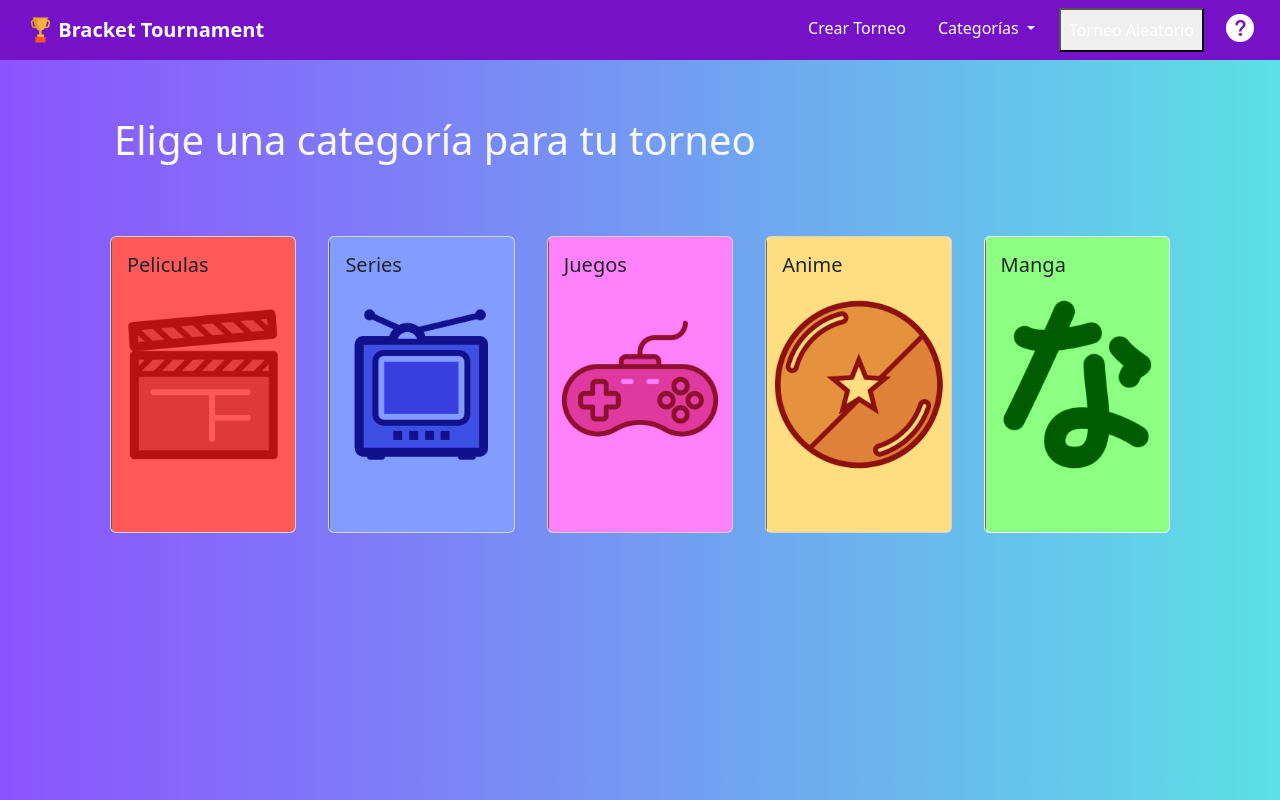
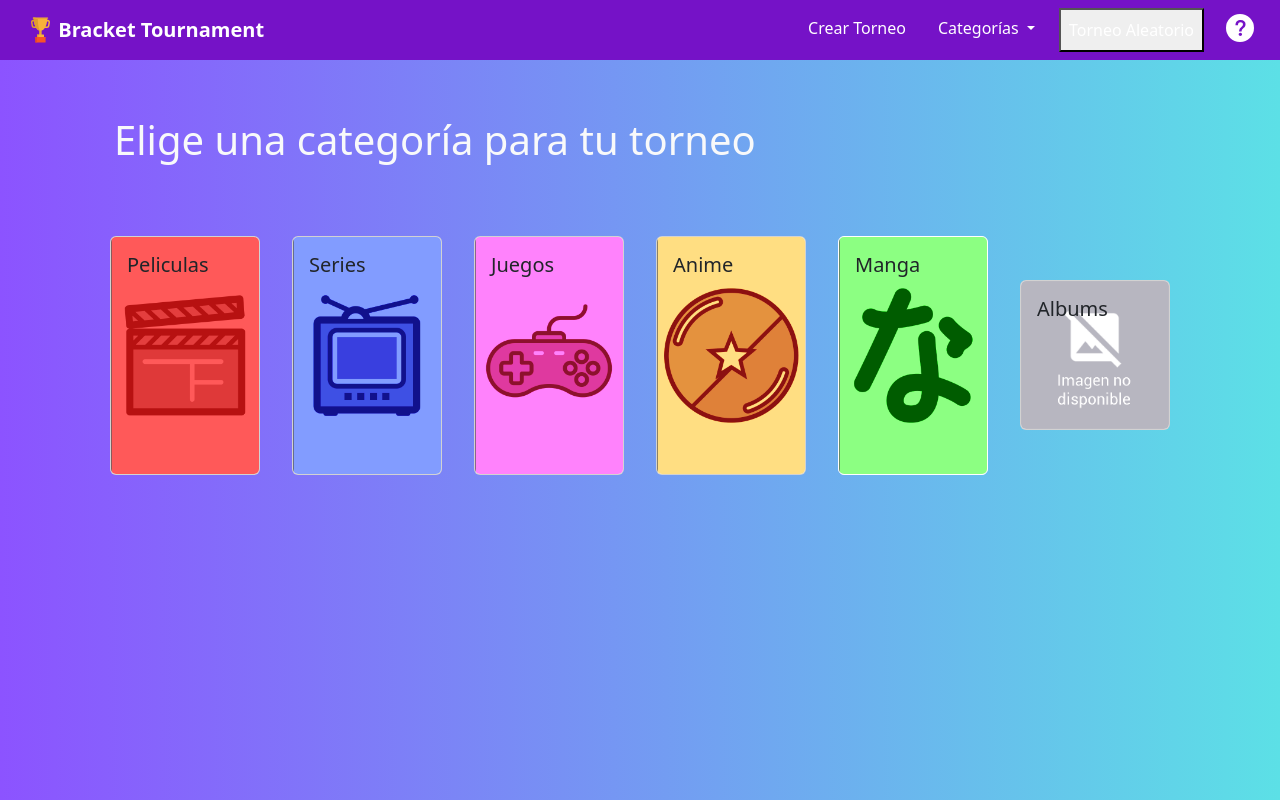
Before and after one commit to PkHila/BracketTournament-Web, an Angular app: page /create-template in a window 1280 px wide. Built offline with nearby package versions, Linux system fonts and the light colour scheme.

Commit message:
integracion last fm

```diff
--- a/src/app/core/categories.enum.ts
+++ b/src/app/core/categories.enum.ts
@@ -4,6 +4,7 @@ export enum Categories {
     games = 'games',
     anime = 'anime',
     manga = 'manga',
+    albums = 'albums',
 }
 
 export enum LocaleCategories {
@@ -12,6 +13,7 @@ export enum LocaleCategories {
     games = 'juegos',
     anime = 'anime',
     manga = 'manga',
+    albums = 'albums',
 }
 
 export const isCategory = (value: string): value is Categories => Object.values(Categories).includes(value as Categories);
--- a/src/app/modules/choose-category/components/choose-category-page/choose-category-page.component.html
+++ b/src/app/modules/choose-category/components/choose-category-page/choose-category-page.component.html
@@ -45,5 +45,13 @@
                 </div>
             </div>
         </div>
+        <div class="p-5 p-sm-3 col-sm-4 col-lg">
+            <div class="card">
+                <img src="../../../../../assets/img_not_found.png" class="card-img" alt="Imagen Albums">
+                <div class="card-img-overlay" (click)="gotoAlbums()">
+                  <h5 class="card-title">Albums</h5>
+                </div>
+            </div>
+        </div>
     </div>
 </div>
--- a/src/app/modules/choose-category/components/choose-category-page/choose-category-page.component.ts
+++ b/src/app/modules/choose-category/components/choose-category-page/choose-category-page.component.ts
@@ -28,4 +28,8 @@ export class ChooseCategoryPageComponent {
   public gotoManga() {
     this.router.navigate(['create-template/manga']);
   }
+
+  public gotoAlbums() {
+    this.router.navigate(['create-template/albums']);
+  }
 }
--- a/src/app/modules/create-template/create-template-page/create-template-page.component.ts
+++ b/src/app/modules/create-template/create-template-page/create-template-page.component.ts
@@ -7,6 +7,7 @@ import { RawgIoApiService } from '../services/rawg-io-api.service';
 import { ApiService, QueryParams } from '../services/types/interfaces';
 import { JikanAnimeApiService } from '../services/jikan-anime-api.service';
 import { JikanMangaApiService } from '../services/jikan-manga-api.service';
+import { LastFMApiService } from '../services/last-fm-api.service';
 import { ContestantService } from 'src/app/core/services/Contestant.service';
 import { Observable, of } from 'rxjs';
 
@@ -48,6 +49,10 @@ export class CreateTemplatePageComponent {
             break;
           case 'manga':
             this.apiService = inject(JikanMangaApiService);
+            this.queryParams.category = this.category;
+            break;
+          case 'albums':
+            this.apiService = inject(LastFMApiService);
             this.queryParams.category = this.category;
             break;
         }
--- a/src/app/modules/create-template/services/last-fm-api.service.ts
+++ b/src/app/modules/create-template/services/last-fm-api.service.ts
@@ -8,12 +8,13 @@ import { Contestant } from 'src/app/core/interfaces';
 })
 export class LastFMApiService implements ApiService {
 
-  private baseUrl = "";
+  private baseUrl = "http://ws.audioscrobbler.com/2.0";
 
   constructor() { }
 
   getContestants(queryParams: QueryParams): Observable<Contestant[]> {
     throw new Error('Method not implemented.');
+    const searchUrl = `${this.baseUrl}/?method=album.search&album=${queryParams.query}&api_key=${environment.lastFMApiKey}&format=json&limit=20`;
   }
   checkIfImgEmpty(source: string): string {
     if (source) {
```
